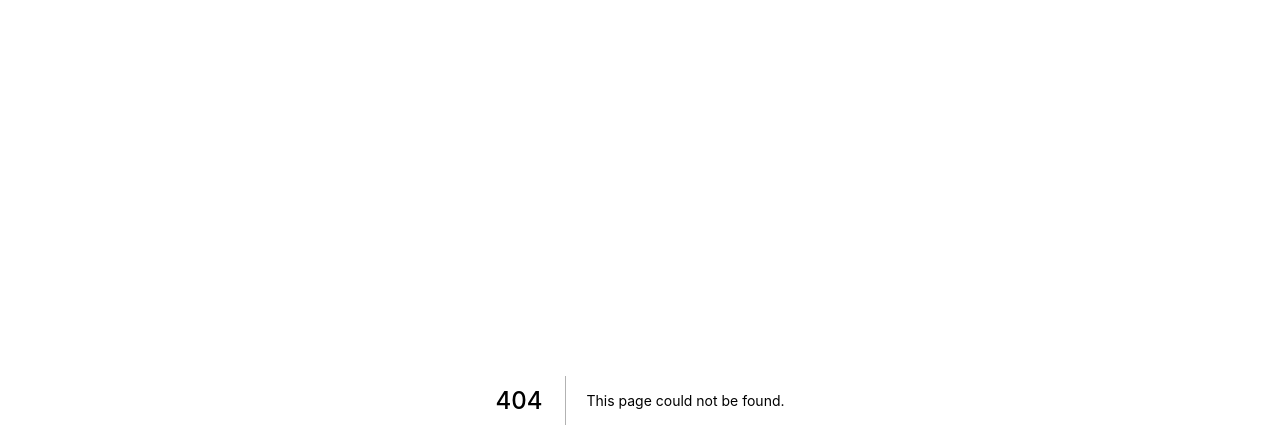
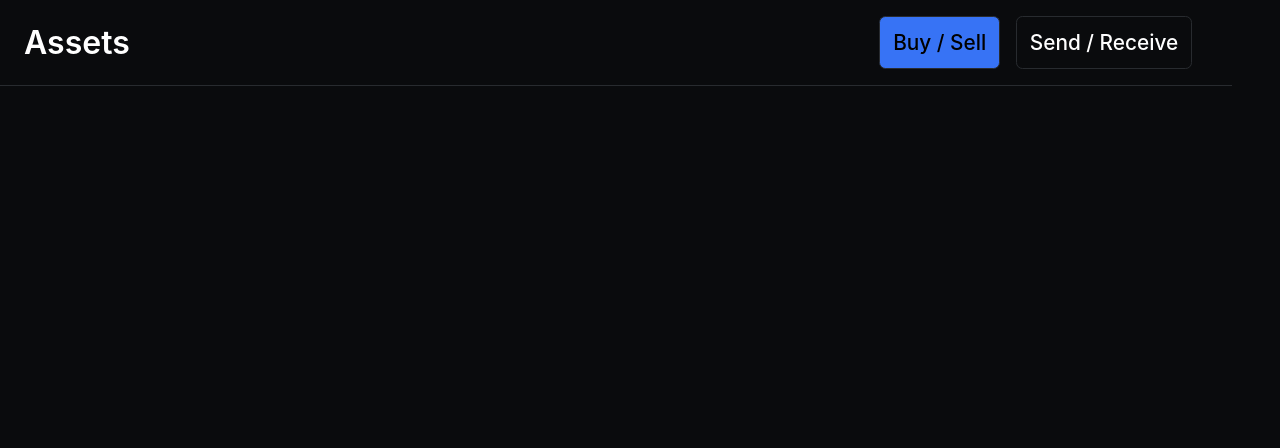
Before and after one commit to lucas-sachet/krypto, a Next.js app: page /Dashboard in a window 1280 px wide. Before the commit this address had no page. Shown: the top 448 px of the page. Built offline with nearby package versions, Linux system fonts and the light colour scheme; what @3rdweb/hooks would draw is missing.

Commit message:
create Header

```diff
--- /dev/null
+++ b/components/Header.js
@@ -0,0 +1,49 @@
+import React from 'react';
+import styled from 'styled-components';
+
+const Header = () => {
+    return (
+        <Wrapper>
+            <Title>Assets</Title>
+            <ButtonsContainer>
+                <Button style={{ backgroundColor: '#3773f5', color: '#000' }}>
+                    Buy / Sell
+                </Button>
+                <Button>Send / Receive</Button>
+            </ButtonsContainer>
+        </Wrapper>
+    )
+}
+
+export default Header;
+
+const Wrapper = styled.div`
+    width: calc(100% - 3rem);
+    padding: 1rem 1.5rem;
+    border-bottom: 1px solid #282b2f;
+    display: flex;
+    align-items: center;
+`
+
+const Title = styled.div`
+    font-size: 2rem;
+    font-weight: 600;
+    flex: 1;
+`
+
+const ButtonsContainer = styled.div`
+    display: flex;
+`
+
+const Button = styled.div`
+    border: 1px solid #282b2f;
+    padding: 0.8rem;
+    font-size: 1.3rem;
+    font-weight: 500;
+    border-radius: 0.4rem;
+    margin-right: 1rem;
+
+    &:hover {
+        cursor: pointer;
+    }
+`
--- /dev/null
+++ b/pages/Dashboard.js
@@ -0,0 +1,27 @@
+import React from 'react';
+import styled from 'styled-components';
+import Header from '../components/Header';
+
+const Dashboard = ({ address }) => {
+    return (
+        <Wrapper>
+            <MainContainer>
+                <Header />
+            </MainContainer>
+        </Wrapper>
+    )
+}
+
+export default Dashboard;
+
+const Wrapper = styled.div`
+    display: flex;
+    height: 100vh;
+    width: 100vw;
+    background-color: #0a0b0d;
+    color: white;
+`
+
+const MainContainer = styled.div`
+    flex: 1;
+`
--- a/pages/_app.js
+++ b/pages/_app.js
@@ -6,7 +6,7 @@ const connectors = {
     injected: {},
 }
 
-function MyApp({ Component, pageProps }) {
+const MyApp = ({ Component, pageProps }) => {
     return (
         <ThirdwebWeb3Provider
             connectors={connectors}
```
Also changed, not shown: pages/index.js (+4 -4 lines).
